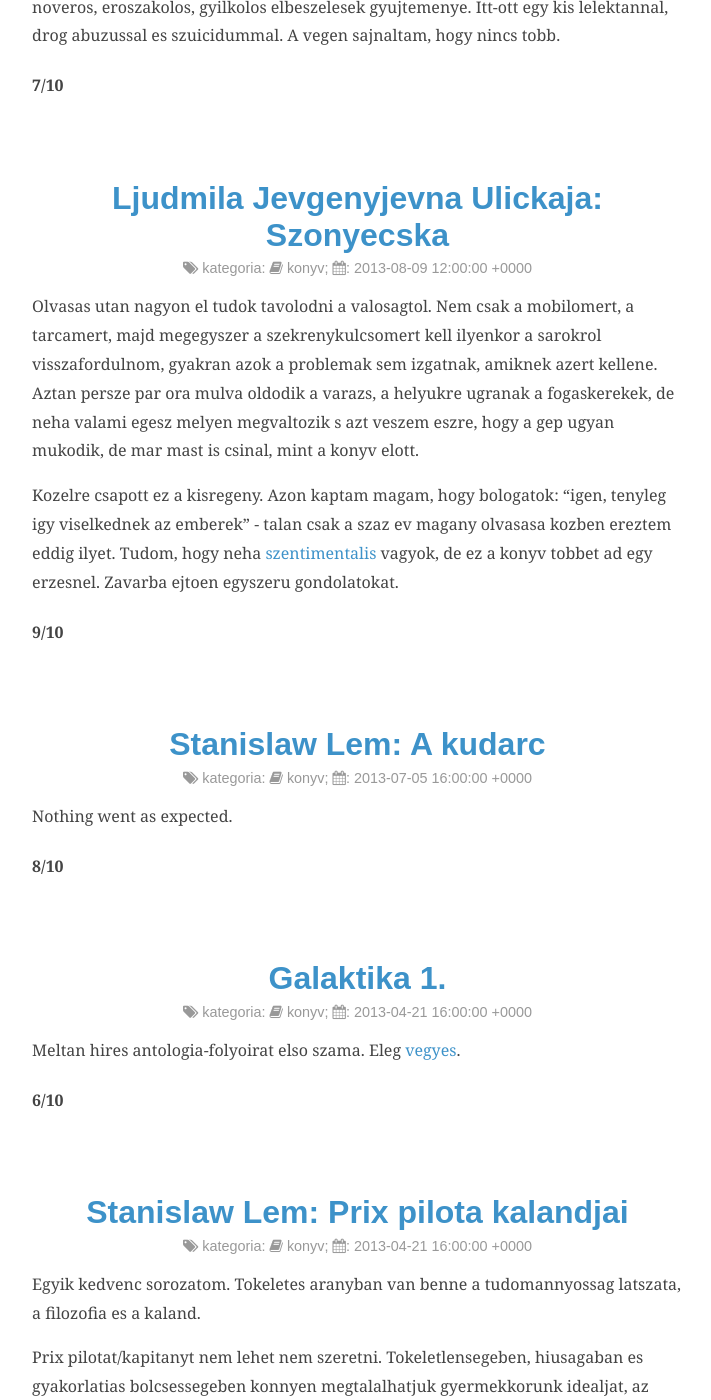
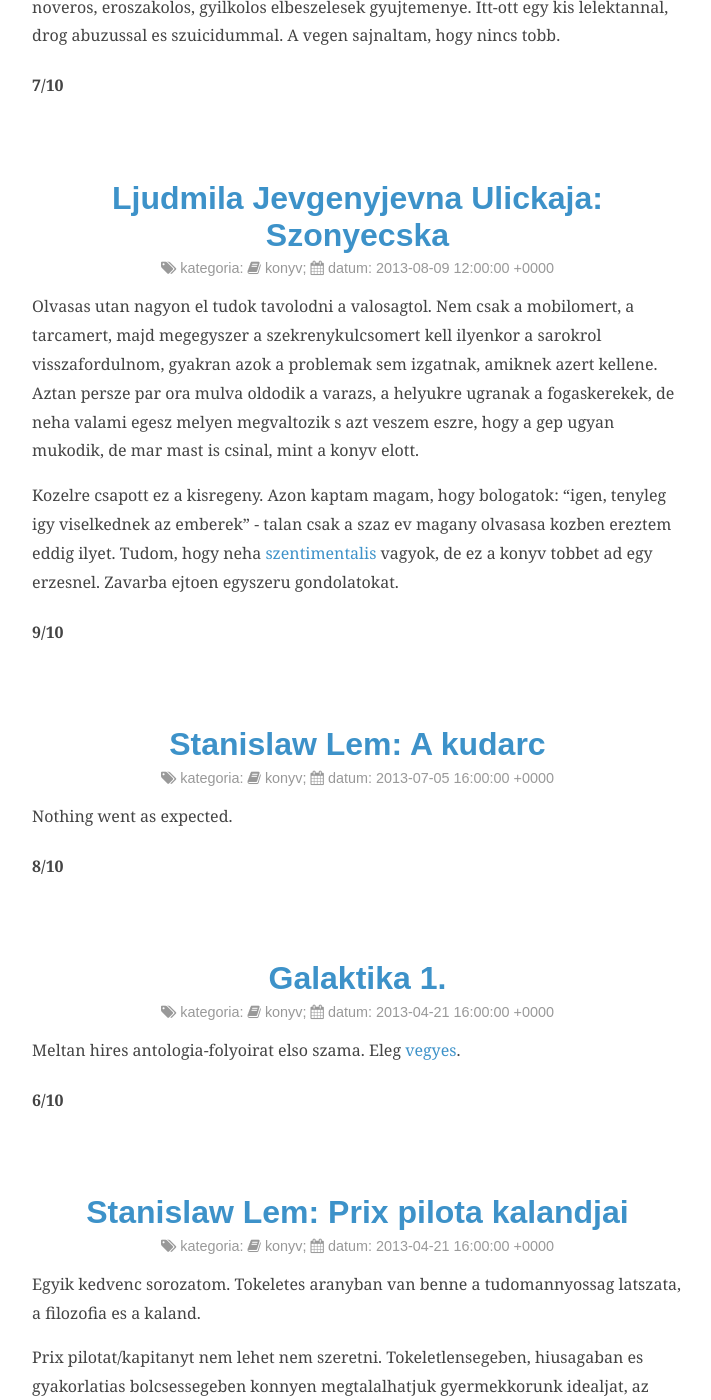
Before and after one commit to 4p3/4p3.github.io, a Jekyll site: the page built from konyvek.html, in a window 1280 px wide and 1400 px high, scrolled down 2580 px. Shown: the whole window, without its empty margins (287-998 px from the left). Built offline with Jekyll 4.4.1, drawn with Linux system fonts in a browser that asks for light colours; Markdown is read by kramdown in place of the engine named in the settings; some of the changed text lies outside the part shown.

Commit message:
i cant believe that i did not notice this before

```diff
--- a/filmek.html
+++ b/filmek.html
@@ -7,7 +7,7 @@
     <header class="post-header">
         <h2 class="post-title"><a href="{{ post.url }}">{{ post.title }}</a></h2>
         <p class="post-meta">
-        <i class="fa fa-tags"></i> kategoria: <i class="fa fa-film"></i> film;  <i class="fa fa-calendar"></i>: {{ post.date | %Y-%m-%d }}
+        <i class="fa fa-tags"></i> kategoria: <i class="fa fa-film"></i> film;  <i class="fa fa-calendar"></i> datum: {{ post.date | %Y-%m-%d }}
         </p>
     </header>
     <div class="post-description">
--- a/index.html
+++ b/index.html
@@ -20,7 +20,7 @@
         {% if page.categories contains 'ego' %}
         	<i class="fa fa-user"></i> ego
         {% endif %}
-        ;  <i class="fa fa-calendar"></i>: {{ page.date | %Y-%m-%d }}
+        ;  <i class="fa fa-calendar"></i> datum: {{ page.date | %Y-%m-%d }}
         </p>
     </header>
     <div class="post-description">
--- a/konyvek.html
+++ b/konyvek.html
@@ -7,7 +7,7 @@
     <header class="post-header">
         <h2 class="post-title"><a href="{{ post.url }}">{{ post.title }}</a></h2>
         <p class="post-meta">
-        <i class="fa fa-tags"></i> kategoria: <i class="fa fa-book"></i> konyv;  <i class="fa fa-calendar"></i>: {{ post.date | %Y-%m-%d }}
+        <i class="fa fa-tags"></i> kategoria: <i class="fa fa-book"></i> konyv;  <i class="fa fa-calendar"></i> datum: {{ post.date | %Y-%m-%d }}
         </p>
     </header>
     <div class="post-description">
```
